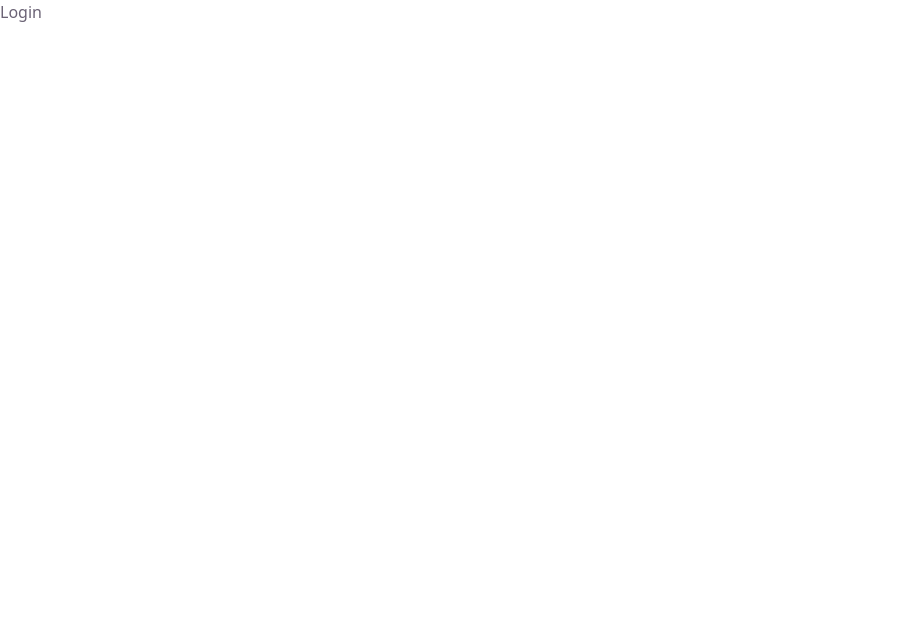
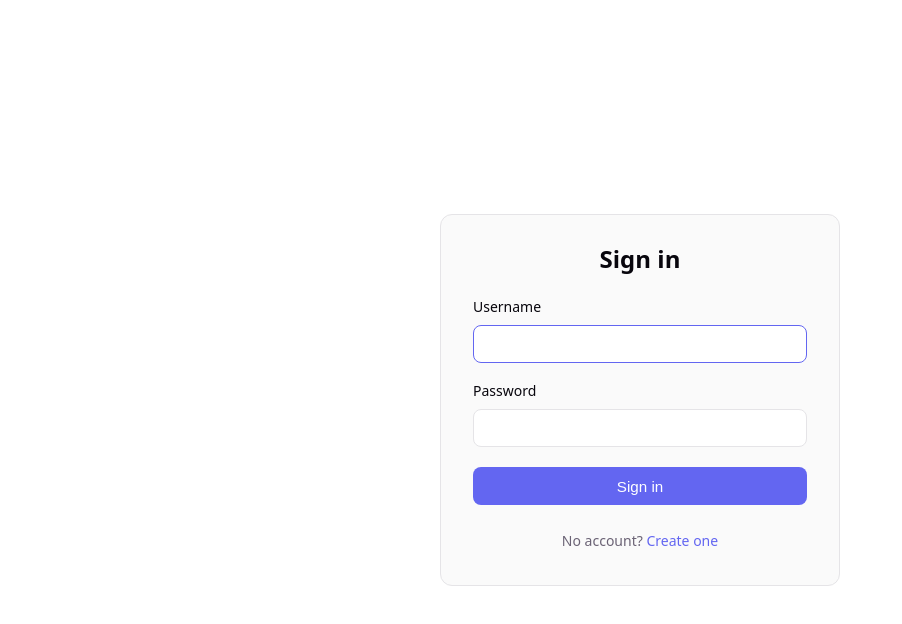
Before and after one commit to JohannCardona/task-manager, a React (Vite) app in the folder frontend/: page /login in a window 1280 px wide. Shown: the top 624 px of the page, without its empty margins (0-902 px from the left). Built offline with nearby package versions, Linux system fonts and the light colour scheme.

Commit message:
feat(frontend): add login page with form validation and error handling

```diff
--- a/frontend/src/pages/LoginPage.tsx
+++ b/frontend/src/pages/LoginPage.tsx
@@ -1,3 +1,69 @@
+import { useState } from 'react'
+import { Link, useNavigate } from 'react-router-dom'
+import { useAuth } from '../context/AuthContext'
+import styles from '../components/AuthForm.module.css'
+
 export default function LoginPage() {
-  return <div>Login</div>
+  const { login } = useAuth()
+  const navigate = useNavigate()
+
+  const [username, setUsername] = useState('')
+  const [password, setPassword] = useState('')
+  const [error, setError] = useState('')
+  const [loading, setLoading] = useState(false)
+
+  async function handleSubmit(e: { preventDefault(): void }) {
+    e.preventDefault()
+    setError('')
+    setLoading(true)
+    try {
+      await login(username, password)
+      navigate('/tasks')
+    } catch {
+      setError('Invalid username or password.')
+    } finally {
+      setLoading(false)
+    }
+  }
+
+  return (
+    <div className={styles.page}>
+      <div className={styles.card}>
+        <h1 className={styles.heading}>Sign in</h1>
+        <form className={styles.form} onSubmit={handleSubmit}>
+          <div className={styles.field}>
+            <label className={styles.label} htmlFor="username">Username</label>
+            <input
+              id="username"
+              className={styles.input}
+              type="text"
+              value={username}
+              onChange={(e) => setUsername(e.target.value)}
+              required
+              autoFocus
+            />
+          </div>
+          <div className={styles.field}>
+            <label className={styles.label} htmlFor="password">Password</label>
+            <input
+              id="password"
+              className={styles.input}
+              type="password"
+              value={password}
+              onChange={(e) => setPassword(e.target.value)}
+              required
+            />
+          </div>
+          {error && <p className={styles.error}>{error}</p>}
+          <button className={styles.button} type="submit" disabled={loading}>
+            {loading ? 'Signing in…' : 'Sign in'}
+          </button>
+        </form>
+        <p className={styles.footer}>
+          No account?{' '}
+          <Link className={styles.link} to="/register">Create one</Link>
+        </p>
+      </div>
+    </div>
+  )
 }
```
